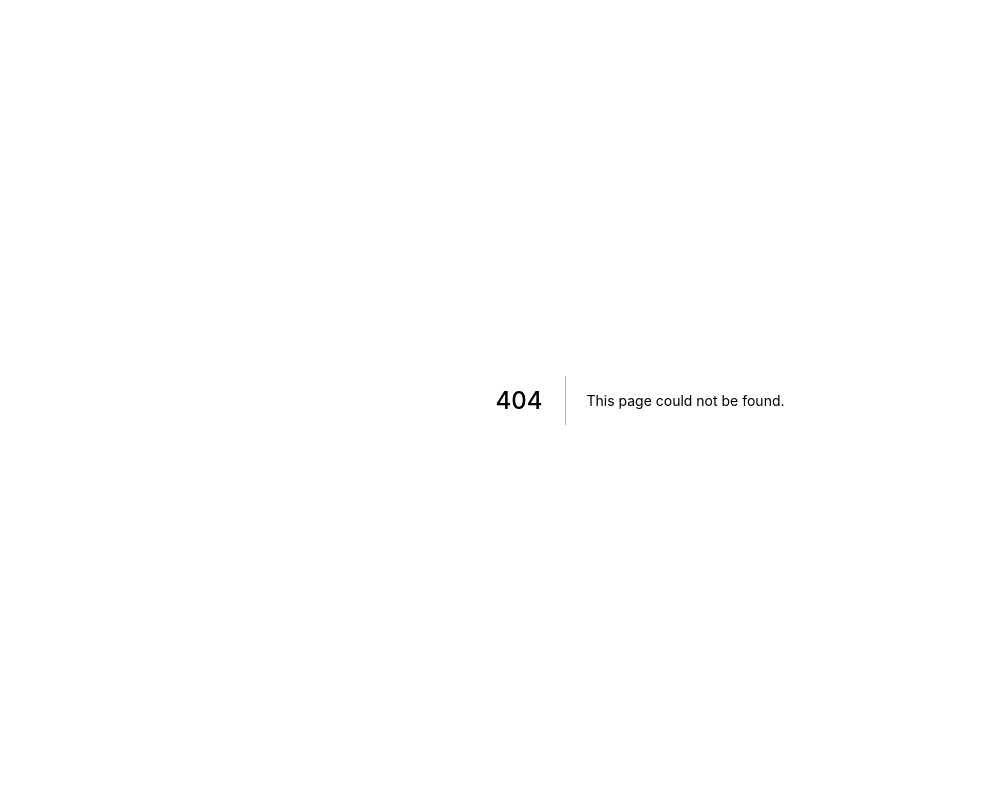
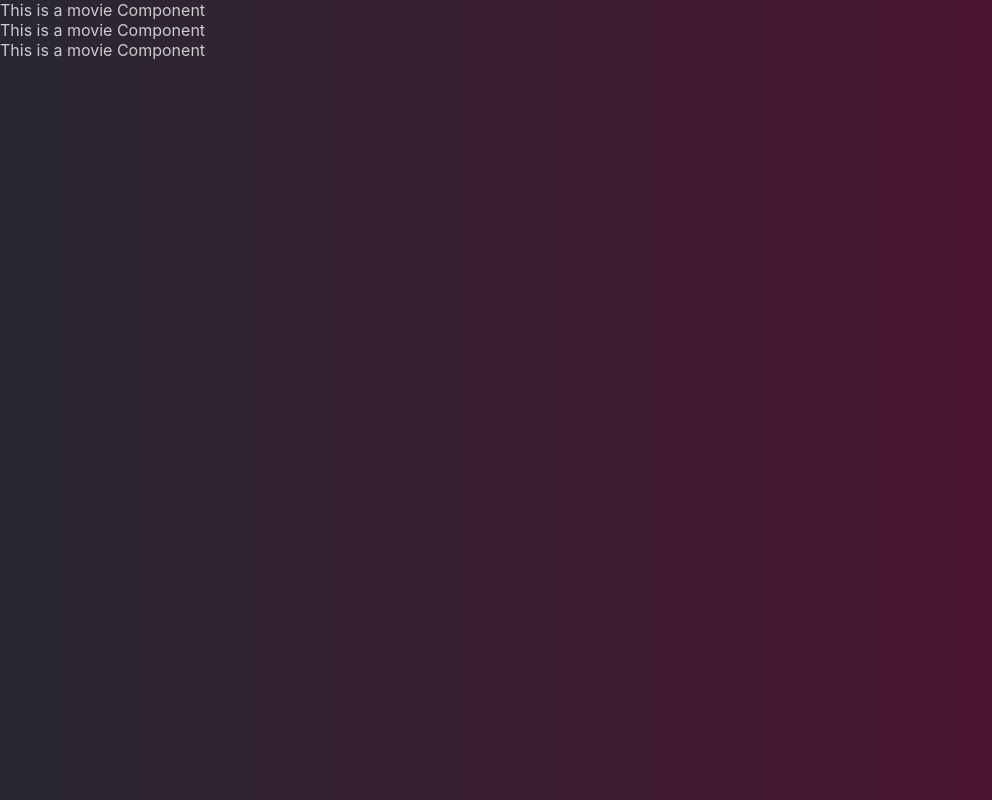
Before and after one commit to mcihadkurel/popcorn, a Next.js app: page /components/Movie in a window 1280 px wide. Before the commit this address had no page. Shown: the whole page, without its empty margins (0-992 px from the left). Built offline with nearby package versions, Linux system fonts and the light colour scheme.

Commit message:
Update webpack and compile first component

```diff
--- /dev/null
+++ b/next.config.js
@@ -0,0 +1,5 @@
+module.exports = {
+  future: {
+    webpack5: true,
+  },
+}
--- a/pages/_app.js
+++ b/pages/_app.js
@@ -1,7 +1,14 @@
 import "../styles/globals.css";
+import Movie from "./components/Movie";
 
 function MyApp({ Component, pageProps }) {
-  return <Component {...pageProps} />;
+  const movies = ["1", "2", "3"];
+
+  return <div style={{color: '#ccc'}}>
+    {movies.map(movie => (
+     <Movie/>
+    ))}
+  </div>
 }
 
 export default MyApp;
--- /dev/null
+++ b/pages/components/Movie.js
@@ -0,0 +1,9 @@
+import React from "react";
+
+const Movie = () => (
+  <div className="movie">
+    This is a movie Component
+  </div>
+);
+
+export default Movie;
--- a/styles/globals.css
+++ b/styles/globals.css
@@ -1,13 +1,14 @@
 html,
 body {
+  background: linear-gradient(to left, #513, #133 155%, #eee 75%, #133 75%);
   padding: 0;
   margin: 0;
   font-family: -apple-system, BlinkMacSystemFont, Segoe UI, Roboto, Oxygen,
     Ubuntu, Cantarell, Fira Sans, Droid Sans, Helvetica Neue, sans-serif;
+
 }
 
 a {
-  color: inherit;
   text-decoration: none;
 }
 
```
Also changed, not shown: package.json (+14 -12 lines), 2 other files (tests, documents, lock files or other folders).
